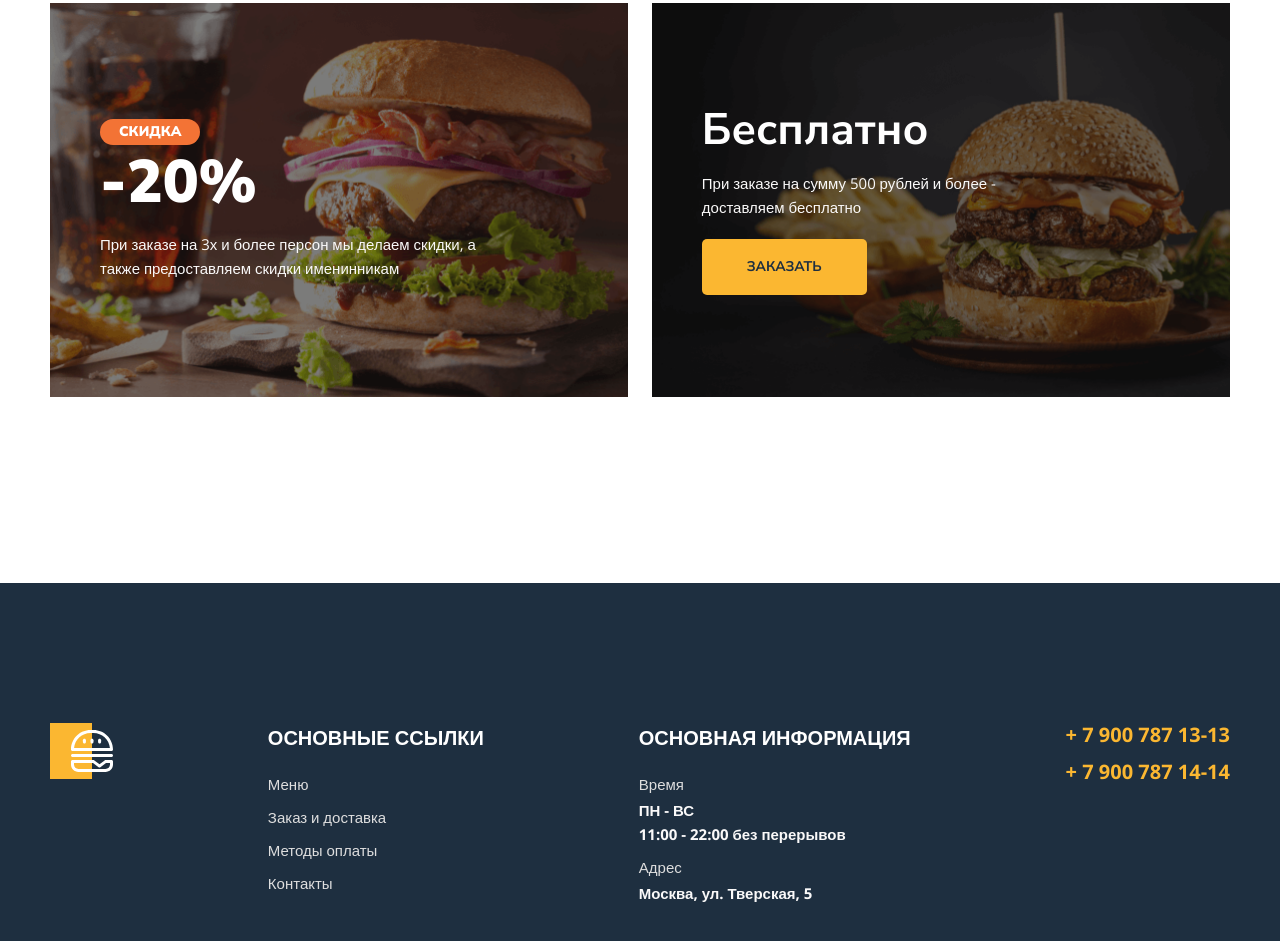
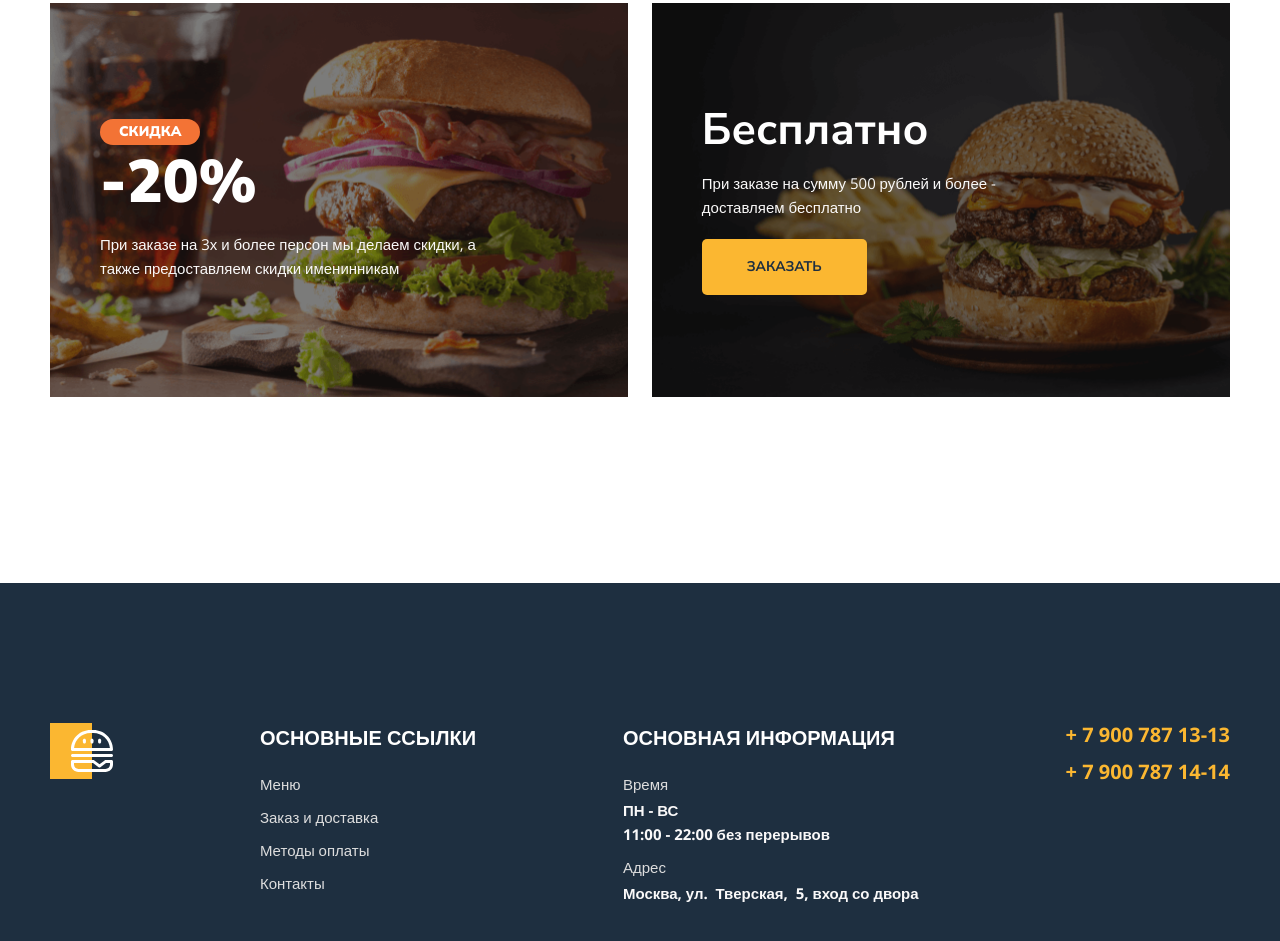
Before and after one commit to belova33/Module01-Burger, a plain HTML site: page index.html in a window 1280 px wide. Shown: the part 981-1922 px from the top of the page. Drawn offline with nearby package versions, Linux system fonts and the light colour scheme.

Commit message:
Update index.html

```diff
--- a/index.html
+++ b/index.html
@@ -77,7 +77,7 @@
                         </li>
                         <li>
                             <span>Адрес</span>
-                            Москва, ул. Тверская, 5
+                            Москва, ул.&#160; Тверская,&#160; 5, вход со&#160;двора
                         </li>
                     </ul>
                 </div>
```
